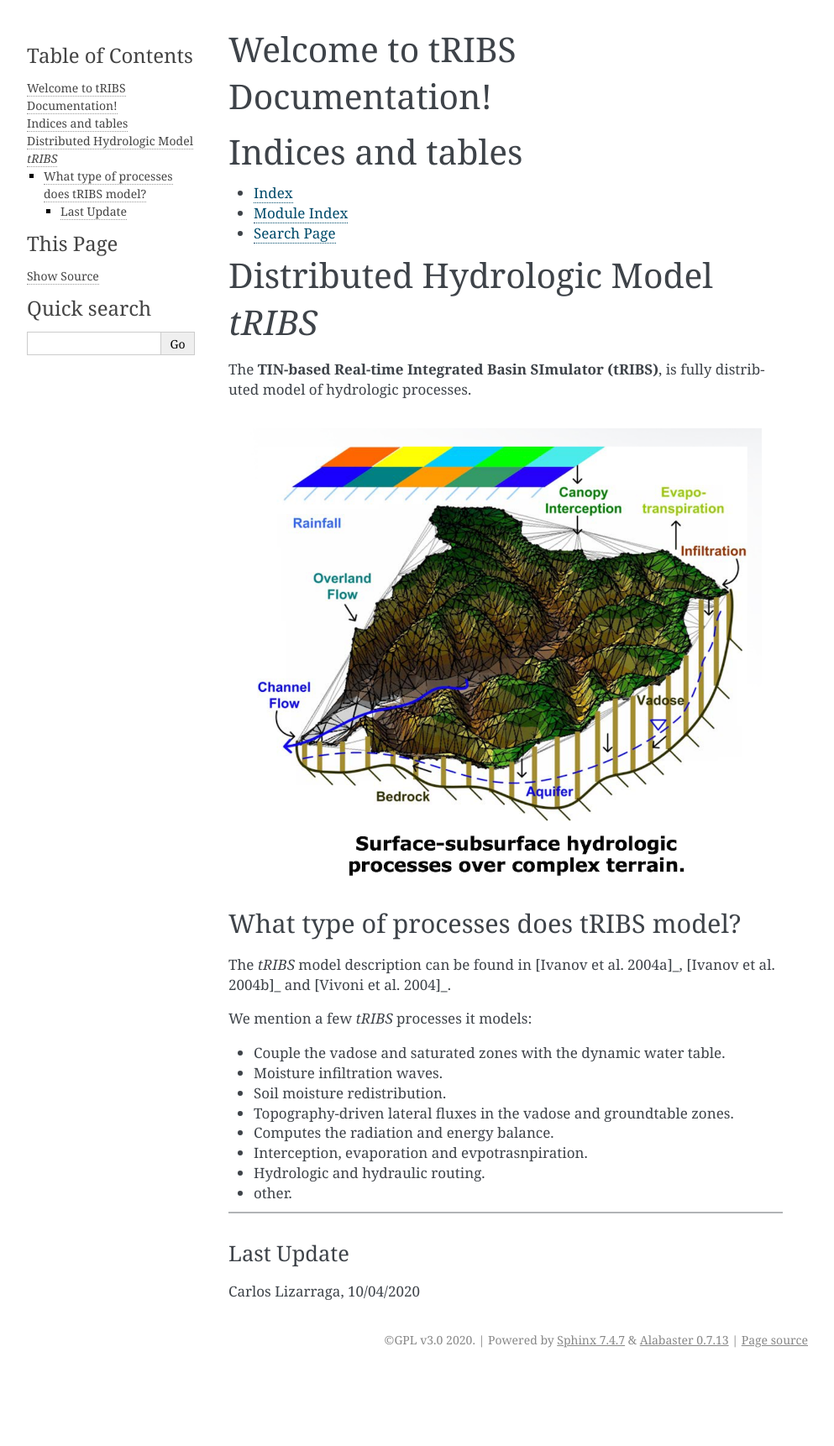
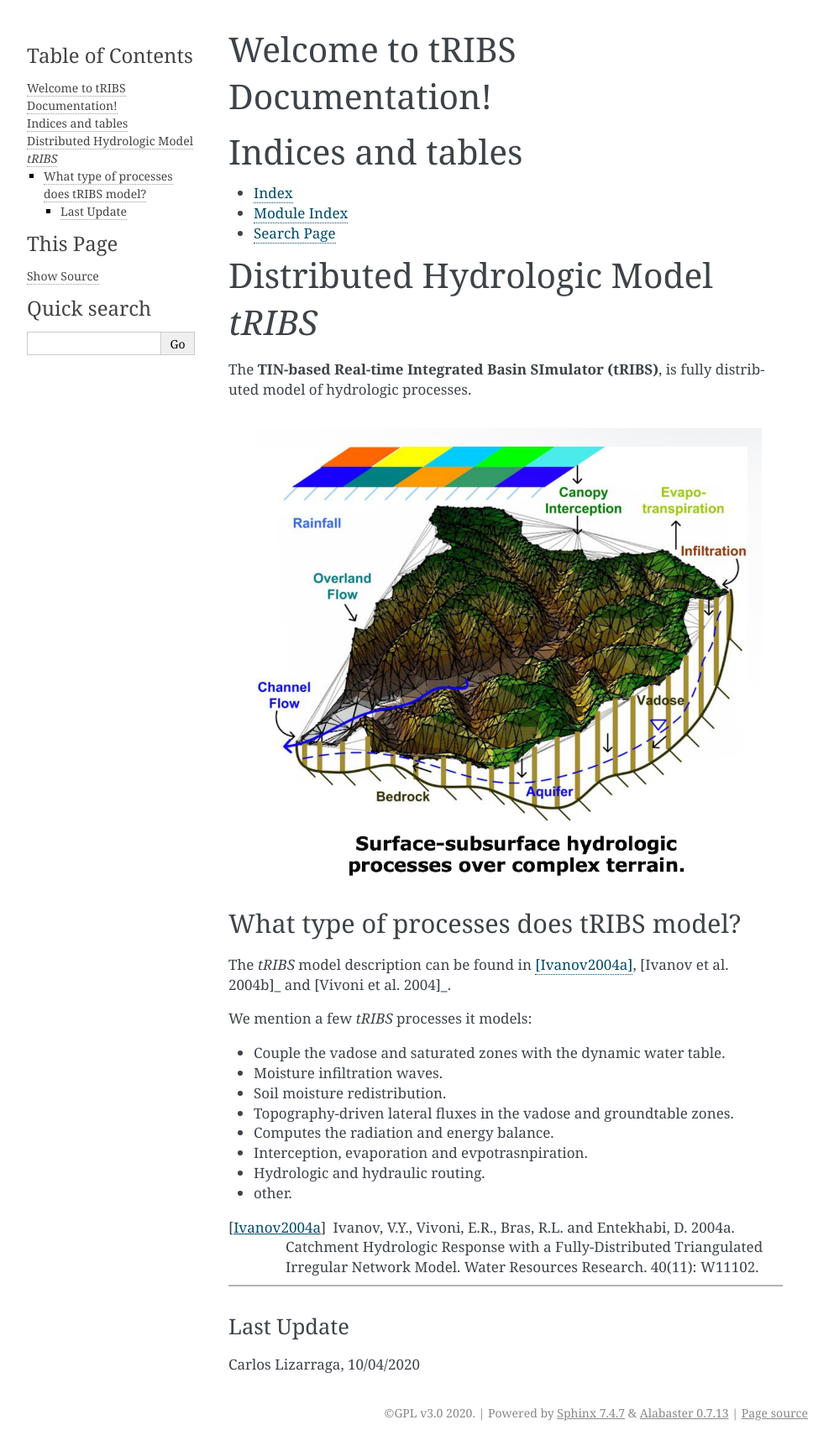
Before and after one commit to HydroASU/tRIBS, a Sphinx documentation site: the page built from source/index.rst, in a window 1280 px wide. Shown: the whole page at 84% size, without its empty margins (148-1141 px from the left). Built offline with Sphinx 7.4.7, drawn with Linux system fonts in a browser that asks for light colours; before the commit the page ends 1635 px from its top, so only the background shows below that.

Commit message:
Update index.rst

```diff
--- a/source/index.rst
+++ b/source/index.rst
@@ -32,7 +32,7 @@
 What type of processes does tRIBS model?
 _________________________________________
 
-The *tRIBS* model description can be found in [Ivanov et al. 2004a]_, [Ivanov et al. 2004b]_
+The *tRIBS* model description can be found in [Ivanov2004a]_, [Ivanov et al. 2004b]_
 and [Vivoni et al. 2004]_.
 
 We mention a few *tRIBS* processes it models:
@@ -47,7 +47,7 @@
 - other.
 
 
-.. [Ivanov et al. 2004a] Ivanov, V.Y., Vivoni, E.R., Bras, R.L. and Entekhabi, D. 2004a. Catchment Hydrologic
+.. [Ivanov2004a] Ivanov, V.Y., Vivoni, E.R., Bras, R.L. and Entekhabi, D. 2004a. Catchment Hydrologic
    Response with a Fully-Distributed Triangulated Irregular Network Model. Water Resources Research. 40(11): W11102.
 
 .. [Ivanov et al. 2004b] Ivanov, V.Y., Vivoni E.R., Bras, R.L. and Entekhabi, D. 2004b. Preserving high-resolution
```
